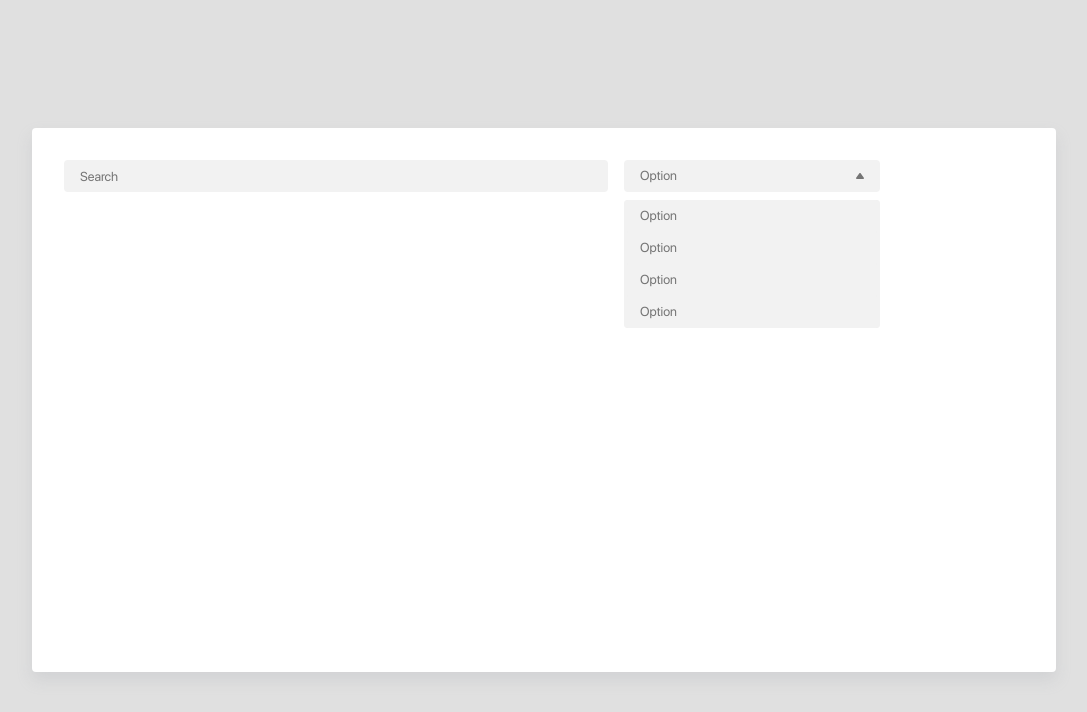
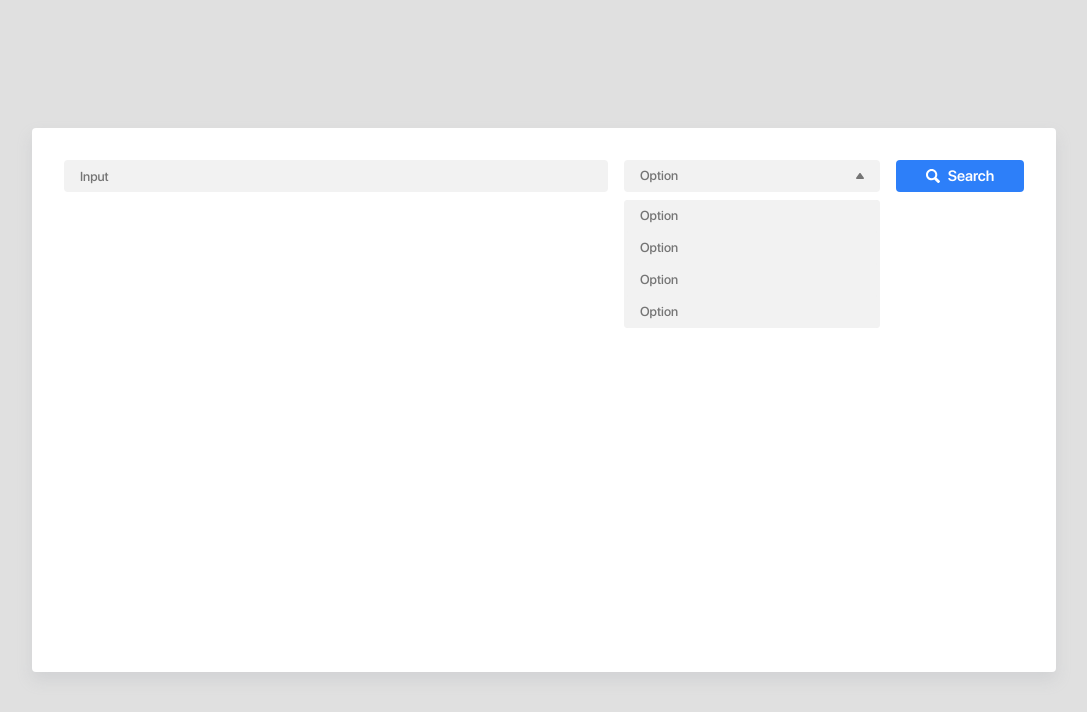
Before and after one commit to meatbot94/altcraft-test, a website built with webpack: page src/index.html in a window 1280 px wide. Shown: the whole page, without its empty margins (96-1183 px from the left). Built offline with nearby package versions, Linux system fonts and the light colour scheme.

Commit message:
Add submit

```diff
--- a/src/css/components/header/header.css
+++ b/src/css/components/header/header.css
@@ -38,11 +38,34 @@
   color: var(--cl-tx-d);
 }
 
-/* TODO placeholder style */
+.header__submit {
+  background: var(--cl-bl-br);
+  color: var(--cl-bg-1);
+  border-radius: var(--rd-xxs);
+  font: var(--sb-l);
+  cursor:pointer;
+  transition: background var(--tr-f);
+  display: flex;
+  justify-content: center;
+  align-items: center;
+}
+
+.header__submit:hover {
+  background: var(--cl-bl-rg);
+}
+
+.header__submit:active {
+
+  background: var(--cl-bl-dr);
+}
+
+.header__search-icon {
+  margin: 0 var(--sp-xs) 0 0;
+}
 
 @media screen and (max-width: 1024px) {
   /* #header { */
-    /* TODO change header layout */
-    /* grid: 2fr / var(--sp-xxl) var(--sp-xl); */
+  /* TODO change header layout */
+  /* grid: 2fr / var(--sp-xxl) var(--sp-xl); */
   /* } */
 }
--- a/src/index.html
+++ b/src/index.html
@@ -20,7 +20,7 @@
             id="search"
             class="header__search"
             type="text"
-            placeholder="Search"
+            placeholder="Input"
           />
           <div id="menu" class="menu header__menu">
             <div class="menu__button">
@@ -52,6 +52,14 @@
             </div>
             <div class="menu__overlay"></div>
           </div>
+          <!-- TODO proper attributes -->
+          <button class="header__submit">
+            <img
+            class="header__search-icon"
+              src="<%=require('./assets/header__search-icon.svg')%>"
+              alt="Edit"
+            />Search
+          </button>
         </form>
       </header>
       <main id="main" class="main"></main>
--- a/src/variables/variables.css
+++ b/src/variables/variables.css
@@ -20,6 +20,13 @@
   --cl-bg-4: #e8e8e8;
   --cl-bg-5: #e0e0e0;
 
+  /* accent colors */
+
+  --cl-bl-br: #2D7FF9;
+  --cl-bl-rg: #1283DA;
+  --cl-bl-dr: #2750AE;
+  --cl-bl-lg: #9CC7FF;
+
   /* shadows */
 
   --sh-bg: rgba(149, 157, 165, 0.2) 0px var(--sp-xs) var(--sp-s);
@@ -34,15 +41,17 @@
 
   /* text */
 
-  --st-s: 400 11px/14px 'SFPro', arial, sans-serif;
-  --st-m: 400 13px/16px 'SFPro', arial, sans-serif;
-  --st-l: 400 15px/20px 'SFPro', arial, sans-serif;
+  --st-s: 600 11px/14px 'SFPro', arial, sans-serif;
+  --st-m: 500 13px/16px 'SFPro', arial, sans-serif;
+  --st-l: 500 15px/20px 'SFPro', arial, sans-serif;
   --st-xl: 400 17px/24px 'SFPro', arial, sans-serif;
 
-  --mt-s: 400 11px/16px 'SFPro', arial, sans-serif;
-  --mt-m: 400 13px/20px 'SFPro', arial, sans-serif;
-  --mt-l: 400 15px/22px 'SFPro', arial, sans-serif;
+  --mt-s: 600 11px/16px 'SFPro', arial, sans-serif;
+  --mt-m: 500 13px/20px 'SFPro', arial, sans-serif;
+  --mt-l: 500 15px/22px 'SFPro', arial, sans-serif;
   --mt-xl: 400 17px/26px 'SFPro', arial, sans-serif;
+
+  --sb-l: 600 15px/18px 'SFPro', arial, sans-serif;
 
   /* headings */
 
```
Also changed, not shown: src/assets/header__search-icon.svg (added).
